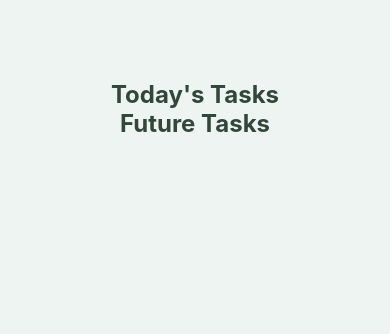
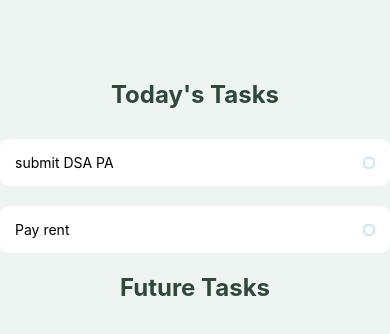
Before and after one commit to ayaankamal26/taskManager, a React Native app: screen / in a window 390 px wide. Shown: the top 334 px of the page. Built offline with nearby package versions, Linux system fonts and the light colour scheme.

Commit message:
created task component allowing manual addition of new tasks

```diff
--- a/App.js
+++ b/App.js
@@ -1,5 +1,6 @@
 import { StatusBar } from 'expo-status-bar';
 import { StyleSheet, Text, View } from 'react-native';
+import Task from './components/Task';
 
 export default function App() {
   return (
@@ -8,6 +9,8 @@ export default function App() {
         <Text style = {styles.titles}>Today's Tasks</Text>
         <View style = {styles.tasks}>
           {/*Put today's tasks here*/}
+          <Task name={'submit DSA PA'}/>
+          <Task name = {'Pay rent'}/>
         </View>
         <Text style = {styles.titles}>Future Tasks</Text>
         <View style = {styles.tasks}>
@@ -31,5 +34,9 @@ const styles = StyleSheet.create({
     fontWeight:'bold',
     textAlign:'center',
     color:'#31473A',
+  },
+  tasks: {
+      marginTop:30,
   }
+
 });
--- /dev/null
+++ b/components/Task.js
@@ -0,0 +1,43 @@
+import React from 'react';
+import {View, StyleSheet, Text} from 'react-native';
+
+const Task = (props) => {
+    return (
+        <View style = {styles.box}>
+           <View style = {styles.leftside}>
+                <Text style = {styles.taskText}>{props.name}</Text>
+           </View>
+           <View style={styles.check}></View>
+        </View>
+    )
+}
+
+const styles = StyleSheet.create({
+    box:{
+        backgroundColor:"#FFFFFF",
+        padding:15,
+        borderRadius:9,
+        flexDirection:'row',
+        alignItems:'center',
+        justifyContent: 'space-between',
+        marginBottom:20,
+    },
+    leftside:{
+        flexDirection:'row',
+        alignItems:'center',
+        flexWrap:'wrap',
+    },
+    taskText:{
+        //maxWidth:'85%',
+    },
+    check:{
+        width:12,
+        height:12,
+        borderColor: '#CEE6F2',
+        borderWidth:2,
+        borderRadius:5,
+    }
+
+});
+
+export default Task;
```
